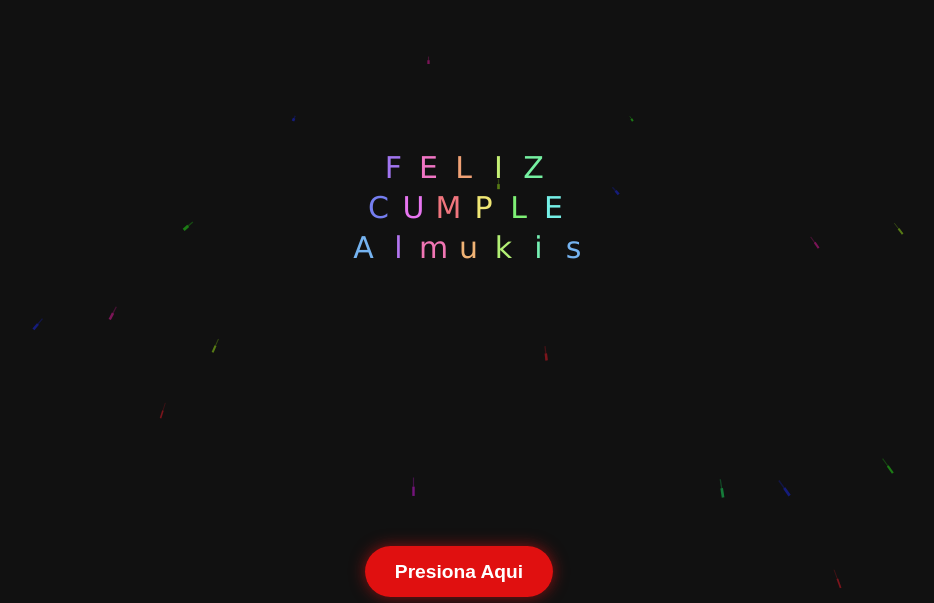
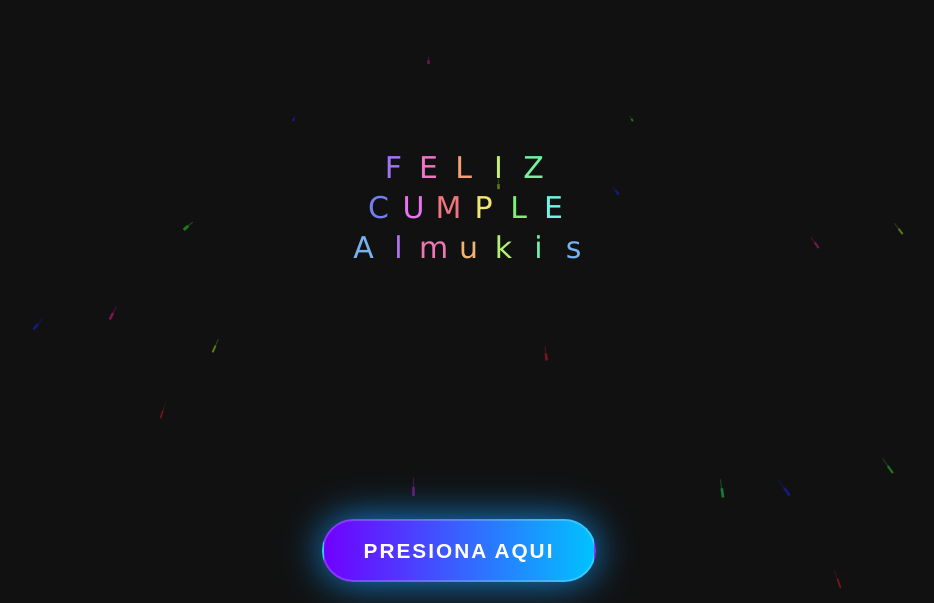
Before and after one commit to Felixig57/FelizCumpleanosAlmukis, a plain HTML site: page index.html in a window 1280 px wide. Shown: the part 197-800 px from the top of the page, without its empty margins (189-1123 px from the left). Drawn offline with Linux system fonts and the light colour scheme.

Commit message:
Cambios a boton

```diff
--- a/index.html
+++ b/index.html
@@ -10,27 +10,31 @@
 <body>
 
 <canvas id=c></canvas>
-<div style="position: fixed; bottom: 20px; width: 100%; text-align: center; z-index: 9999;">
+<div style="position: fixed; bottom: 40px; width: 100%; text-align: center; z-index: 9999;">
     <a href="sorpresa.html" style="
-            background-color: #e01010;
+        background: linear-gradient(90deg, #7000FF, #00C2FF);
         color: white;
-            padding: 15px 30px;
+        padding: 18px 40px;
         text-decoration: none;
-            font-family: sans-serif;
+        font-family: 'Montserrat', sans-serif; /* O la fuente que tengas */
         font-weight: bold;
         border-radius: 50px;
-            box-shadow: 0 0 15px rgba(165, 19, 19, 0.8);
-            font-size: 1.2rem;
-            animation: palpitar 2s infinite;">
+        box-shadow: 0 0 25px rgba(112, 0, 255, 0.7);
+        font-size: 1.3rem;
+        letter-spacing: 2px;
+        text-transform: uppercase;
+        border: 2px solid rgba(255,255,255,0.2);
+        transition: transform 0.3s;
+        animation: flotar 3s ease-in-out infinite;">
         Presiona Aqui
     </a>
 </div>
 
 <style>
-        @keyframes palpitar {
-            0% { transform: scale(1); }
-            50% { transform: scale(1.1); }
-            100% { transform: scale(1); }
+    @keyframes flotar {
+        0% { transform: translateY(0px); box-shadow: 0 0 25px rgba(112, 0, 255, 0.7); }
+        50% { transform: translateY(-10px); box-shadow: 0 0 45px rgba(0, 194, 255, 0.9); }
+        100% { transform: translateY(0px); box-shadow: 0 0 25px rgba(112, 0, 255, 0.7); }
     }
 </style>
 <script src="app.js"></script>
```
Lines whose indentation alone changed are shown as unchanged.
